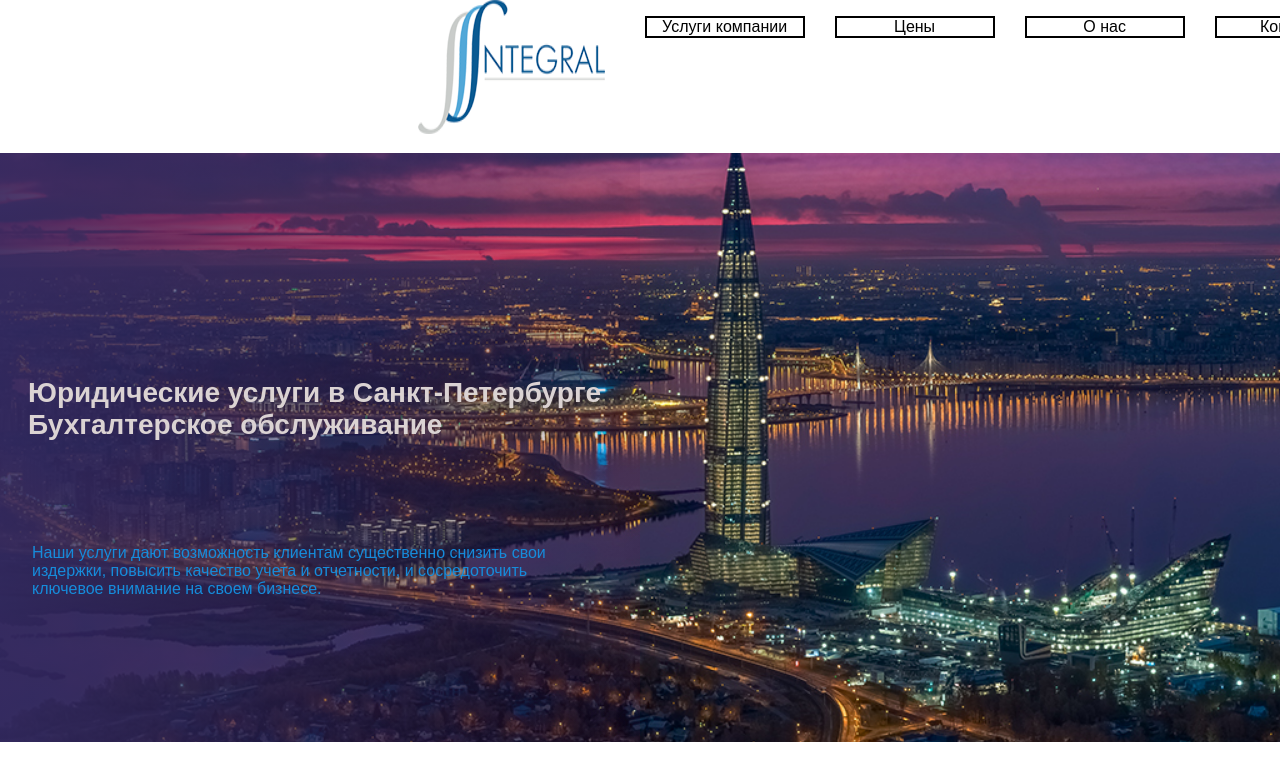
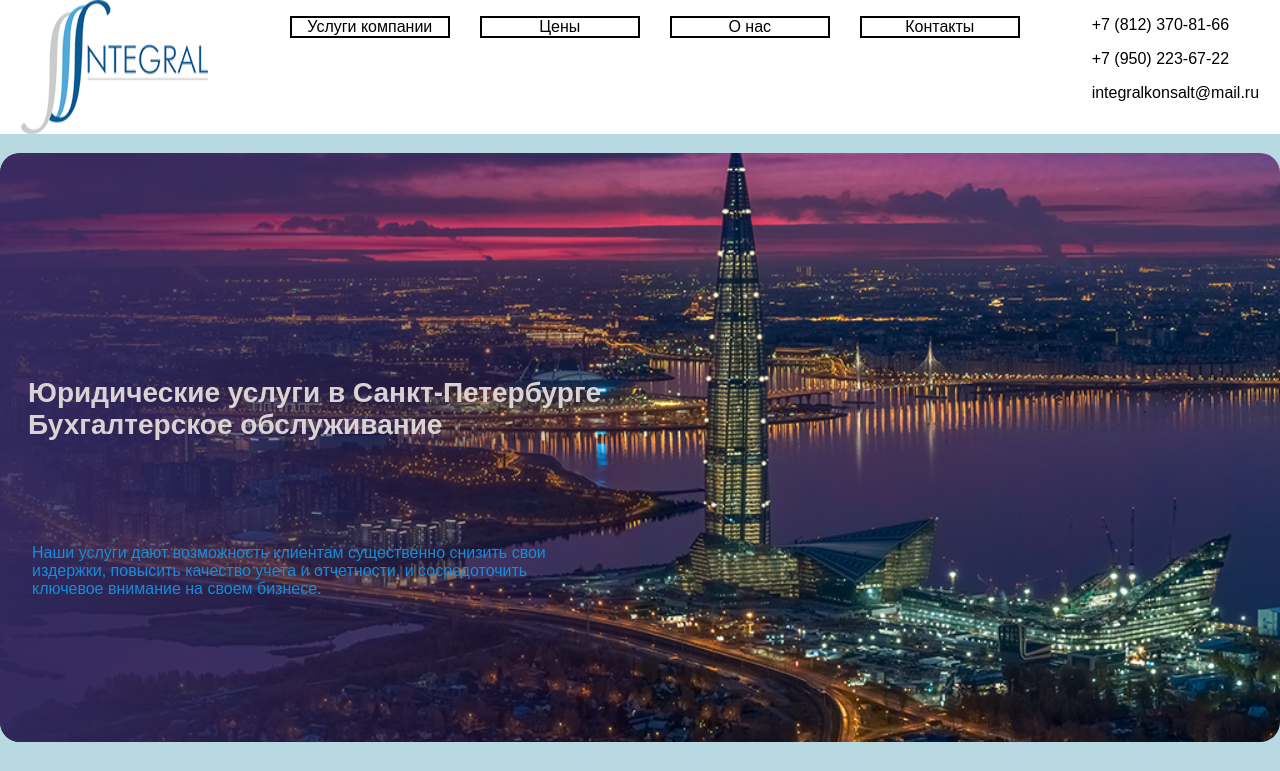
Before and after one commit to VadimVic/Integral_consult, a plain HTML site: page www/index.html in a window 1280 px wide. Shown: the top 771 px of the page. Drawn offline with Linux system fonts and the light colour scheme.

Commit message:
добавил скруглкния фона main_content

```diff
--- a/src/styles/blocks/_header.scss
+++ b/src/styles/blocks/_header.scss
@@ -2,8 +2,8 @@
     position: fixed;
     margin: 0 auto;
     top: 0;
-    left: 26.1em;
-    right: 26em;
+    left: 0;
+    right: 0;
     background-color: #fff;
 }
 .header .container {
--- a/src/styles/blocks/_main_content.scss
+++ b/src/styles/blocks/_main_content.scss
@@ -5,13 +5,14 @@
     background-position: right ;
     background-repeat: no-repeat;
     background-size: cover ;
+    border-radius: 20px;
 
 }
 
 .main_wrap {
     width: 50%;
     background: linear-gradient( to right, rgba(52, 42, 97, .9), rgba(104, 16, 63, 0.1));
-    // background: rgba(52, 42, 97, 0.6);
+    border-radius: 20px;
 
 }
 
--- a/src/styles/common/_layout.scss
+++ b/src/styles/common/_layout.scss
@@ -4,10 +4,11 @@
 
   body {
     margin: 0;
+    background-color: rgb(184, 217, 226);
   }
 
   .container {
-    max-width: 1280px;
+    max-width: 1440px;
     margin: 0 auto;
   }
 
--- a/www/index.html
+++ b/www/index.html
@@ -61,7 +61,7 @@
     </header>
     <main class="main">
 
-        <!-- <div class="container"> -->
+        <div class="container">
 
             <section class="main_content" >
                 <div class="main_wrap">
@@ -240,7 +240,7 @@
 
             </section>
 
-        <!-- </div> -->
+        </div>
 
     </main>
 
```
Also changed, not shown: www/style/style.css.
